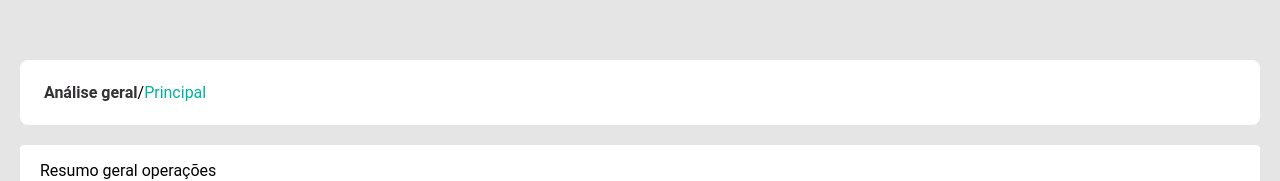
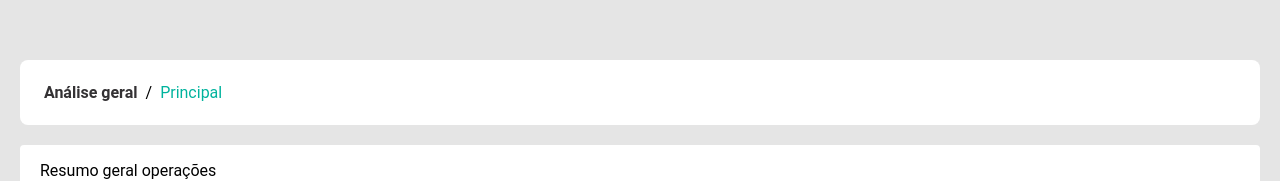
Before and after one commit to roobertrob/bot, a React (Create React App) app: page / in a window 1280 px wide. Shown: the part 139-320 px from the top of the page. Built offline with nearby package versions, Linux system fonts and the light colour scheme; no server answers.

Commit message:
feat: :lipstick: update spacing

```diff
--- a/src/components/Header/index.tsx
+++ b/src/components/Header/index.tsx
@@ -1,7 +1,8 @@
 function Header(){
     return (
-      <div className="rounded-lg bg-white h-[4.0625rem] flex items-center p-6">
-        <p className="font-bold text-body1">Análise geral</p> /{' '}
+      <div className="rounded-lg bg-white h-[4.0625rem] flex items-center p-6 space-x-2">
+        <p className="font-bold text-body1">Análise geral</p>
+        <p>/</p>
         <p className="text-greenLight">Principal</p>
       </div>
     );
```
